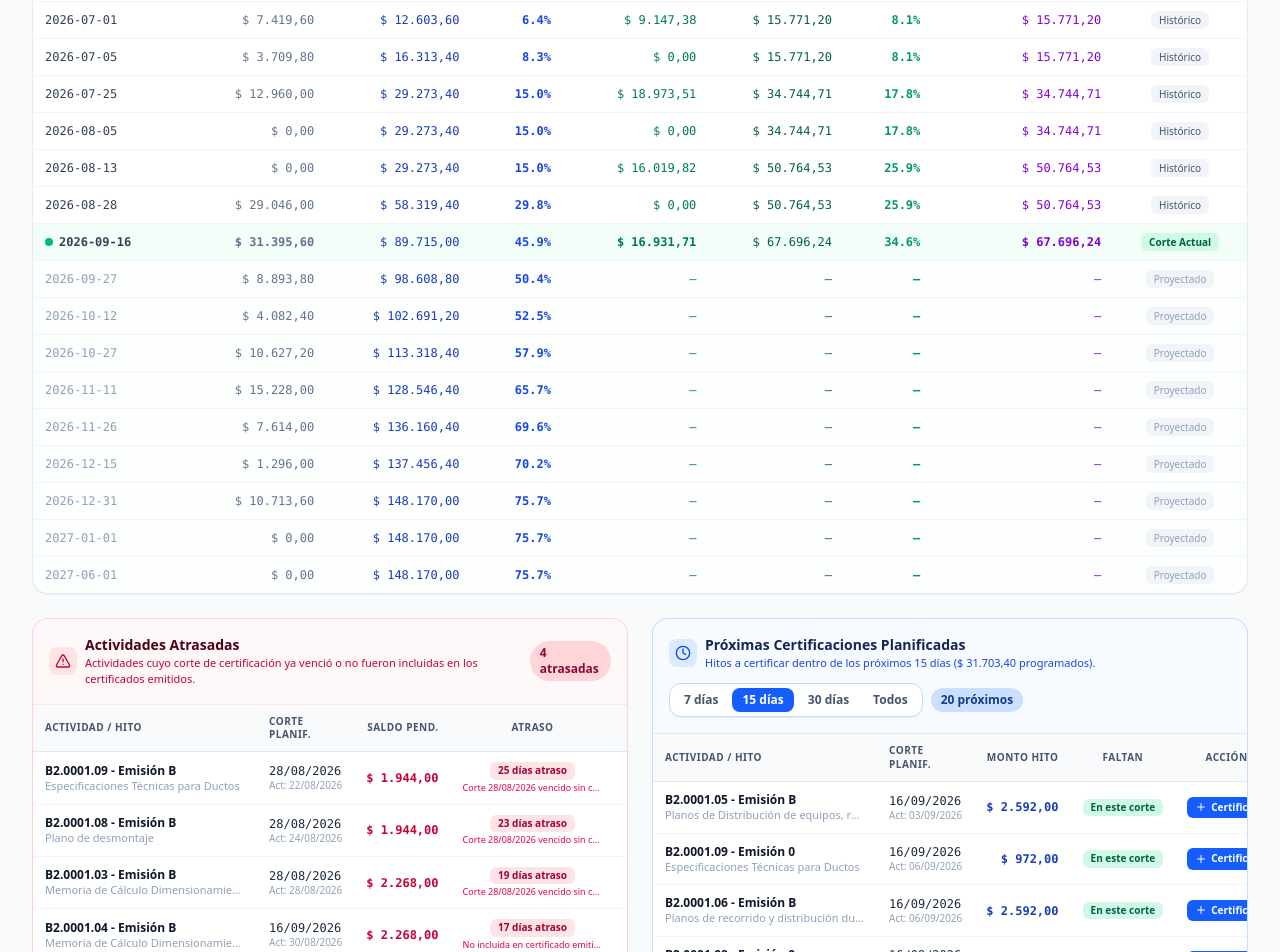
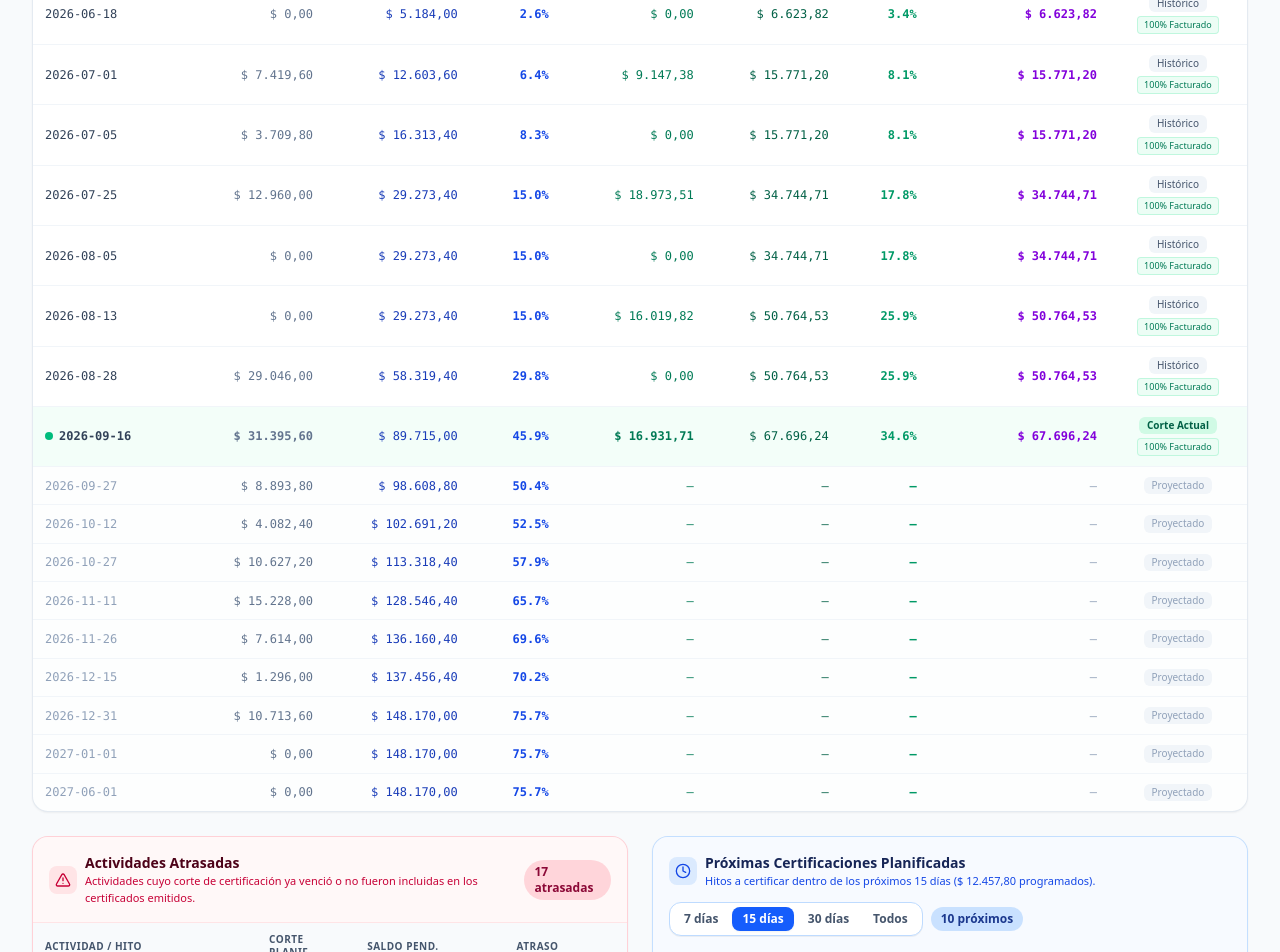
Before and after one commit to pablomartinezc8/Control-de-Certificaciones, a React (Vite) app: page / in a window 1280 px wide. Shown: the part 1760-2712 px from the top of the page. Built offline with nearby package versions, Linux system fonts and the light colour scheme.

Commit message:
feat: improve cutoff date management and UI
- Add exact date difference calculation helper.
- Enable pinning of active cutoff dates per company.
- Introduce `hideCutoffSelector` prop to `CurvaSView`.
- Refine UI indicators for delays and project status in the dashboard.

```diff
--- a/src/components/CurvaSView.tsx
+++ b/src/components/CurvaSView.tsx
@@ -34,6 +34,7 @@ interface CurvaSViewProps {
   selectedCutoffDateProp?: string;
   onCutoffDateChange?: (date: string) => void;
   showDownloadButton?: boolean;
+  hideCutoffSelector?: boolean;
 }
 
 export const CurvaSView: React.FC<CurvaSViewProps> = ({
@@ -41,6 +42,7 @@ export const CurvaSView: React.FC<CurvaSViewProps> = ({
   selectedCutoffDateProp,
   onCutoffDateChange,
   showDownloadButton = true,
+  hideCutoffSelector = false,
 }) => {
   const [viewMode, setViewMode] = useState<'porcentaje' | 'monto'>('porcentaje');
   const [downloadingImage, setDownloadingImage] = useState(false);
@@ -262,8 +264,19 @@ export const CurvaSView: React.FC<CurvaSViewProps> = ({
             </p>
           </div>
 
-          {/* Selector de Fecha de Corte Activa */}
+          {/* Selector de Fecha de Corte Activa o Indicador Sincronizado */}
           <div className="flex flex-wrap items-center gap-3">
+            {hideCutoffSelector ? (
+              <div className="flex items-center gap-2 bg-slate-50 border border-slate-200/90 rounded-xl px-3 py-1.5 text-xs text-slate-700">
+                <Calendar className="w-3.5 h-3.5 text-emerald-600 shrink-0" />
+                <span className="text-[11px] font-medium">
+                  Corte: <strong className="text-slate-900 font-mono">{activeCutoffDate}</strong>
+                </span>
+                <span className="text-[9px] text-emerald-700 bg-emerald-50 px-1.5 py-0.5 rounded font-bold border border-emerald-200/60 uppercase tracking-wide">
+                  Sincronizado
+                </span>
+              </div>
+            ) : (
               <div className="flex items-center gap-2 bg-slate-50 border border-slate-200 rounded-xl px-3 py-1.5">
                 <Calendar className="w-4 h-4 text-emerald-600 shrink-0" />
                 <div className="flex flex-col">
@@ -293,6 +306,7 @@ export const CurvaSView: React.FC<CurvaSViewProps> = ({
                   )}
                 </div>
               </div>
+            )}
 
             {/* Controles de Vista y Exportación */}
             <div id="curva-export-controls" className="flex items-center gap-2">
@@ -533,9 +547,14 @@ export const CurvaSView: React.FC<CurvaSViewProps> = ({
               </tr>
             </thead>
             <tbody className="divide-y divide-slate-100 text-slate-700">
-              {puntosCurva.map((p, idx) => {
+              {puntosCurva.map((p) => {
                 const isSelected = p.fecha === activeCutoffDate;
                 const isPastCutoff = p.fecha > activeCutoffDate;
+                const certVal = p.certificadoAcumulado !== null ? p.certificadoAcumulado : null;
+                const cobradoVal = p.cobradoAcumulado !== null ? p.cobradoAcumulado : null;
+                const pendienteFacturar = (certVal !== null && cobradoVal !== null)
+                  ? Math.max(0, Math.round((certVal - cobradoVal) * 100) / 100)
+                  : 0;
 
                 return (
                   <tr
@@ -575,10 +594,27 @@ export const CurvaSView: React.FC<CurvaSViewProps> = ({
                       {p.porcentajeCertAcumulado !== null ? `${p.porcentajeCertAcumulado.toFixed(1)}%` : '—'}
                     </td>
 
-                    <td className="py-2.5 px-3 text-right font-mono text-purple-700">
-                      {p.cobradoAcumulado !== null ? formatCurrency(p.cobradoAcumulado) : '—'}
+                    <td className="py-2.5 px-3 text-right font-mono">
+                      {p.cobradoAcumulado !== null ? (
+                        <div>
+                          <span className="text-purple-700 font-semibold">{formatCurrency(p.cobradoAcumulado)}</span>
+                          {pendienteFacturar > 0.01 && (
+                            <div className="mt-0.5">
+                              <span
+                                className="inline-flex items-center px-1.5 py-0.5 rounded text-[9px] font-bold bg-amber-50 text-amber-800 border border-amber-200/80 whitespace-nowrap"
+                                title={`Monto certificado pendiente de facturación: ${formatCurrency(pendienteFacturar)}`}
+                              >
+                                Pend: {formatCurrency(pendienteFacturar)}
+                              </span>
+                            </div>
+                          )}
+                        </div>
+                      ) : (
+                        <span className="text-slate-400">—</span>
+                      )}
                     </td>
                     <td className="py-2.5 px-3 text-center">
+                      <div className="flex flex-col items-center gap-1">
                         {isSelected ? (
                           <span className="px-2 py-0.5 rounded-md bg-emerald-100 text-emerald-800 text-[10px] font-bold">
                             Corte Actual
@@ -592,6 +628,21 @@ export const CurvaSView: React.FC<CurvaSViewProps> = ({
                             Histórico
                           </span>
                         )}
+
+                        {certVal !== null && pendienteFacturar > 0.01 && (
+                          <span
+                            className="inline-flex items-center px-1.5 py-0.5 rounded bg-amber-100 text-amber-900 text-[9px] font-bold border border-amber-300 whitespace-nowrap"
+                            title={`Certificado (${formatCurrency(certVal)}) superior a lo facturado (${formatCurrency(cobradoVal || 0)}). Pendiente: ${formatCurrency(pendienteFacturar)}`}
+                          >
+                            Pend. Facturación
+                          </span>
+                        )}
+                        {certVal !== null && certVal > 0 && pendienteFacturar <= 0.01 && (
+                          <span className="inline-flex items-center px-1.5 py-0.5 rounded bg-emerald-50 text-emerald-700 text-[9px] font-medium border border-emerald-200/60 whitespace-nowrap">
+                            100% Facturado
+                          </span>
+                        )}
+                      </div>
                     </td>
                   </tr>
                 );
--- a/src/components/DashboardView.tsx
+++ b/src/components/DashboardView.tsx
@@ -337,6 +337,7 @@ export const DashboardView: React.FC<DashboardViewProps> = ({
           selectedCutoffDateProp={selectedCutoffDate}
           onCutoffDateChange={handleDateChange}
           showDownloadButton={false}
+          hideCutoffSelector={true}
         />
       </div>
 
@@ -406,12 +407,12 @@ export const DashboardView: React.FC<DashboardViewProps> = ({
                       <td className="py-2.5 px-3 text-center whitespace-nowrap">
                         <span
                           className="inline-flex items-center px-2 py-0.5 rounded-md text-[10px] font-bold bg-rose-100 text-rose-800"
-                          title={v.motivoAtraso || `${Math.abs(v.diasDiferencia)} días de atraso`}
+                          title={v.motivoAtraso || `${Math.abs(v.diasDiferencia)} días de atraso respecto al corte activo (${selectedCutoffDate})`}
                         >
-                          {Math.abs(v.diasDiferencia)} días atraso
+                          {Math.abs(v.diasDiferencia)} {Math.abs(v.diasDiferencia) === 1 ? 'día atraso' : 'días atraso'}
                         </span>
                         {v.motivoAtraso && (
-                          <div className="text-[9px] text-rose-600 truncate max-w-[140px] mx-auto mt-0.5" title={v.motivoAtraso}>
+                          <div className="text-[9px] text-rose-600 truncate max-w-[150px] mx-auto mt-0.5" title={v.motivoAtraso}>
                             {v.motivoAtraso}
                           </div>
                         )}
--- a/src/components/FechasCorteView.tsx
+++ b/src/components/FechasCorteView.tsx
@@ -107,6 +107,9 @@ export const FechasCorteView: React.FC<FechasCorteViewProps> = ({
 
   // Corte actual activo
   const corteActualActivo = useMemo(() => {
+    if (proyecto.corteActualFijado?.[activeEmpresa] && fechas.includes(proyecto.corteActualFijado[activeEmpresa])) {
+      return proyecto.corteActualFijado[activeEmpresa];
+    }
     if (selectedCutoffDate && fechas.includes(selectedCutoffDate)) {
       return selectedCutoffDate;
     }
--- a/src/utils/calculations.ts
+++ b/src/utils/calculations.ts
@@ -53,6 +53,23 @@ export function addDays(dateStr: string, days: number): string {
 
 export function getTodayString(): string {
   return new Date().toISOString().split('T')[0];
+}
+
+/**
+ * Calcula la diferencia exacta en días entre dos fechas (dateA - dateB)
+ * de forma matemáticamente exacta usando UTC a medianoche para evitar desfases horarios.
+ */
+export function getDiffDaysExact(dateA: string, dateB: string): number {
+  const normA = normalizeDate(dateA);
+  const normB = normalizeDate(dateB);
+  if (!normA || !normB) return 0;
+  const partsA = normA.split('-').map(Number);
+  const partsB = normB.split('-').map(Number);
+  if (partsA.length !== 3 || partsB.length !== 3 || partsA.some(isNaN) || partsB.some(isNaN)) return 0;
+  const utcA = Date.UTC(partsA[0], partsA[1] - 1, partsA[2]);
+  const utcB = Date.UTC(partsB[0], partsB[1] - 1, partsB[2]);
+  const MS_PER_DAY = 1000 * 60 * 60 * 24;
+  return Math.round((utcA - utcB) / MS_PER_DAY);
 }
 
 /**
@@ -333,12 +350,46 @@ export function computeProjectMetrics(
   });
 
   const baseTotal = totalPlanificadoProyecto || totalContratado || 1;
-  const porcentajePlanificadoALaFecha = Math.round(((planificadoALaFecha / baseTotal) * 100) * 10) / 10;
+  let porcentajePlanificadoALaFecha = Math.round(((planificadoALaFecha / baseTotal) * 100) * 10) / 10;
 
   const valorTotalTaging = totalContratado + totalGastosGenerales;
-  const certificadoTaging = totalCertificado;
-  const saldoPendienteTaging = Math.max(0, valorTotalTaging - certificadoTaging);
-  const porcentajeCertificadoTaging = valorTotalTaging > 0 ? (certificadoTaging / valorTotalTaging) * 100 : 0;
+
+  // Curva S y puntos de control sincronizados (Fuente unificada de la verdad)
+  const allCortesTmp: string[] = [];
+  if (proyecto.fechasCorte) {
+    Object.values(proyecto.fechasCorte).forEach((list) => {
+      if (Array.isArray(list)) allCortesTmp.push(...list);
+    });
+  }
+  const cortesTmp = Array.from(new Set(allCortesTmp.map(normalizeDate).filter(Boolean))).sort();
+  const curCutoff = fechaCorteSeleccionada || getCorteActual(cortesTmp) || getTodayString();
+  const puntosCurva = computeCurvaS(proyecto, curCutoff);
+  const puntoAlCorte = puntosCurva.find((p) => p.fecha === curCutoff)
+    || puntosCurva.filter((p) => p.fecha <= curCutoff).slice(-1)[0]
+    || puntosCurva[0];
+
+  // Unificación de la fuente: Si puntoAlCorte tiene datos consolidados al corte, usamos sus valores exactos
+  let certificadoTaging = totalCertificado;
+  let porcentajeCertificadoTaging = valorTotalTaging > 0 ? (certificadoTaging / valorTotalTaging) * 100 : 0;
+
+  if (puntoAlCorte && puntoAlCorte.certificadoAcumulado !== null) {
+    totalCertificado = puntoAlCorte.certificadoAcumulado;
+    certificadoTaging = puntoAlCorte.certificadoAcumulado;
+    porcentajeCertificadoTaging = puntoAlCorte.porcentajeCertAcumulado !== null
+      ? puntoAlCorte.porcentajeCertAcumulado
+      : (valorTotalTaging > 0 ? (certificadoTaging / valorTotalTaging) * 100 : 0);
+  }
+
+  if (puntoAlCorte && puntoAlCorte.cobradoAcumulado !== null) {
+    totalCobrado = puntoAlCorte.cobradoAcumulado;
+  }
+
+  if (puntoAlCorte && puntoAlCorte.planificadoAcumulado !== null) {
+    planificadoALaFecha = puntoAlCorte.planificadoAcumulado;
+    if (puntoAlCorte.porcentajePlanAcumulado !== null) {
+      porcentajePlanificadoALaFecha = puntoAlCorte.porcentajePlanAcumulado;
+    }
+  }
 
   // Invariante de coherencia: lo cobrado nunca puede ser superior a lo certificado
   totalCobrado = Math.min(totalCobrado, totalCertificado);
@@ -353,24 +404,11 @@ export function computeProjectMetrics(
       }).length
     : groupedCerts.length;
 
+  const saldoPendienteTaging = Math.max(0, valorTotalTaging - certificadoTaging);
   const totalPendienteCobro = Math.max(0, totalCertificado - totalCobrado);
-  const saldoPorCertificar = Math.max(0, totalContratado - totalCertificado);
-  const porcentajeCertificado = totalContratado > 0 ? (totalCertificado / totalContratado) * 100 : 0;
-  const porcentajeCobrado = totalContratado > 0 ? (totalCobrado / totalContratado) * 100 : 0;
-
-  // Curva S y puntos de control sincronizados
-  const allCortesTmp: string[] = [];
-  if (proyecto.fechasCorte) {
-    Object.values(proyecto.fechasCorte).forEach((list) => {
-      if (Array.isArray(list)) allCortesTmp.push(...list);
-    });
-  }
-  const cortesTmp = Array.from(new Set(allCortesTmp.map(normalizeDate).filter(Boolean))).sort();
-  const curCutoff = fechaCorteSeleccionada || getCorteActual(cortesTmp) || getTodayString();
-  const puntosCurva = computeCurvaS(proyecto, curCutoff);
-  const puntoAlCorte = puntosCurva.find((p) => p.fecha === curCutoff)
-    || puntosCurva.filter((p) => p.fecha <= curCutoff).slice(-1)[0]
-    || puntosCurva[0];
+  const saldoPorCertificar = Math.max(0, valorTotalTaging - totalCertificado);
+  const porcentajeCertificado = porcentajeCertificadoTaging;
+  const porcentajeCobrado = valorTotalTaging > 0 ? (totalCobrado / valorTotalTaging) * 100 : 0;
 
   // Calculo de desvío dinámico sincronizado con la Curva S
   let desvioAcumulado = 0;
@@ -617,9 +655,11 @@ export function computeCurvaS(
         .reduce((sum, c) => sum + c.importe, 0);
 
       // Gastos generales certified in docs for this period
-      const certDocsInPeriod = docs.filter(
-        (d) => d.fechaCobro > fechaAnterior && d.fechaCobro <= fechaActual
-      );
+      const certDocsInPeriod = docs.filter((d) => {
+        const dDates = [normalizeDate(d.fechaPresentacion), normalizeDate(d.fechaAprobacion), normalizeDate(d.fechaCobro)].filter(Boolean) as string[];
+        const dCert = dDates.length > 0 ? [...dDates].sort()[0] : (normalizeDate(d.fechaPresentacion) || normalizeDate(d.fechaCobro) || '');
+        return dCert > fechaAnterior && dCert <= fechaActual;
+      });
       const certSliceGG = certDocsInPeriod.reduce((sum, d) => sum + (d.gastosGenerales || 0), 0);
       const certSlice = certSliceActs + certSliceGG;
 
@@ -627,9 +667,11 @@ export function computeCurvaS(
         .filter((c) => (c.estado === 'Cobrado' || c.estado === 'Facturado') && c.fechaCobro > fechaAnterior && c.fechaCobro <= fechaActual)
         .reduce((sum, c) => sum + c.importe, 0);
 
-      const cobradoDocsInPeriod = certDocsInPeriod.filter(
-        (d) => d.estado === 'Cobrado' || d.estado === 'Facturado'
-      );
+      const cobradoDocsInPeriod = docs.filter((d) => {
+        const isCobrado = d.estado === 'Cobrado' || d.estado === 'Facturado';
+        const dCobro = normalizeDate(d.fechaCobro) || normalizeDate(d.fechaPresentacion) || '';
+        return isCobrado && dCobro > fechaAnterior && dCobro <= fechaActual;
+      });
       const cobradoSliceGG = cobradoDocsInPeriod.reduce((sum, d) => sum + (d.gastosGenerales || 0), 0);
       const cobradoSlice = cobradoSliceActs + cobradoSliceGG;
 
@@ -784,38 +826,37 @@ export function getVencimientosHitos(
         // Corte objetivo: primera fecha de corte posterior o igual a la fecha prevista de la actividad
         const corteObjetivo = cortes.find((c) => c >= fPlan) || fPlan;
 
-        // Se emitió ya un certificado en o posterior a la fecha prevista O al corte objetivo donde la actividad no estuvo incluida
-        const certPostPlanEmitido = certDates.some((cd) => cd >= fPlan);
-        const certPostCorteEmitido = certDates.some((cd) => cd >= corteObjetivo);
-
-        // El corte objetivo ya venció respecto a la fecha de corte seleccionada / referencia
-        const cutoffPassed = corteObjetivo < refDateStr;
-
-        // Una actividad está ATRASADA si:
-        // 1) Su corte ya venció respecto a la fecha de referencia
-        // 2) O ya se emitió un certificado en fecha >= fPlan (o >= corte) sin incluir esta actividad
-        const esAtrasado = cutoffPassed || certPostPlanEmitido || certPostCorteEmitido;
-
-        // Días de diferencia:
-        // Si está atrasado, calculamos los días de atraso respecto a la fecha de la actividad (o corte vencido)
-        const planTime = new Date(fPlan).getTime();
-        const diffDays = esAtrasado
-          ? Math.min(Math.round((planTime - refTime) / (1000 * 60 * 60 * 24)), -1)
-          : Math.max(0, Math.round((new Date(corteObjetivo).getTime() - refTime) / (1000 * 60 * 60 * 24)));
+        // Comparación estricta y matemáticamente exacta respecto a la fecha de corte seleccionada / referencia
+        // Días de diferencia entre fecha de referencia (corte activo) y la fecha prevista/corte
+        const diasDesdePlan = getDiffDaysExact(refDateStr, fPlan); // > 0 significa fPlan en el pasado (días de atraso exactos)
+        const diasDesdeCorte = getDiffDaysExact(refDateStr, corteObjetivo); // > 0 significa corte objetivo en el pasado
+
+        // Una actividad está atrasada si su fecha prevista o su corte objetivo es anterior o igual a la fecha de corte seleccionada
+        const esAtrasado = fPlan < refDateStr || corteObjetivo <= refDateStr;
+
+        let diffDays = 0;
+        let motivoAtraso: string | undefined = undefined;
+
+        if (esAtrasado) {
+          // Días exactos de atraso: estrictamente entre la fecha de corte activa y la fecha prevista/corte
+          const diasAtrasoExactos = Math.max(1, diasDesdePlan > 0 ? diasDesdePlan : (diasDesdeCorte > 0 ? diasDesdeCorte : 1));
+          diffDays = -diasAtrasoExactos;
+
+          if (corteObjetivo < refDateStr) {
+            motivoAtraso = `Corte planificado ${formatShortDate(corteObjetivo)} vencido (${diasAtrasoExactos}d de atraso)`;
+          } else if (fPlan < refDateStr) {
+            motivoAtraso = `Fecha prevista ${formatShortDate(fPlan)} anterior al corte activo (${diasAtrasoExactos}d de atraso)`;
+          } else {
+            motivoAtraso = `Corte activo ${formatShortDate(refDateStr)} sin certificar`;
+          }
+        } else {
+          // Actividad futura: días restantes matemáticamente exactos hasta la fecha prevista
+          const diasRestantes = Math.max(0, getDiffDaysExact(fPlan, refDateStr));
+          diffDays = diasRestantes;
+        }
 
         let estado = 'Sin certificar';
         if (certSum > 0) estado = 'Parcialmente certificado';
-
-        let motivoAtraso: string | undefined = undefined;
-        if (esAtrasado) {
-          if (cutoffPassed) {
-            motivoAtraso = `Corte ${formatShortDate(corteObjetivo)} vencido sin certificar`;
-          } else if (certPostPlanEmitido) {
-            motivoAtraso = `No incluida en certificado emitido tras su fecha prevista (${formatShortDate(fPlan)})`;
-          } else if (certPostCorteEmitido) {
-            motivoAtraso = `No incluida en certificado emitido del corte`;
-          }
-        }
 
         const item: VencimientoHito = {
           id: `${e.id}_${h.id}`,
```
Also changed, not shown: 1 other file (tests, documents, lock files or other folders). Lines whose indentation alone changed are shown as unchanged.
